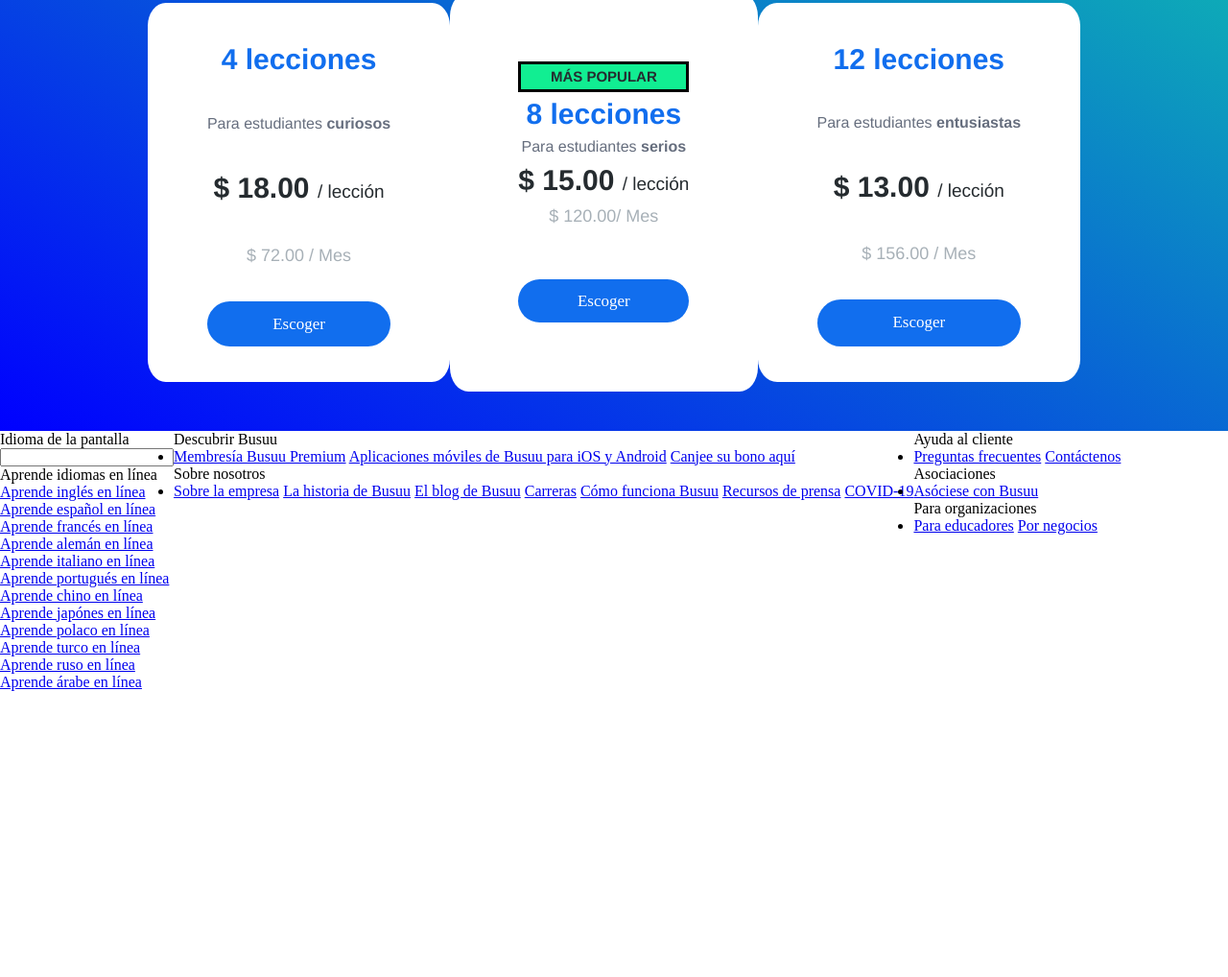
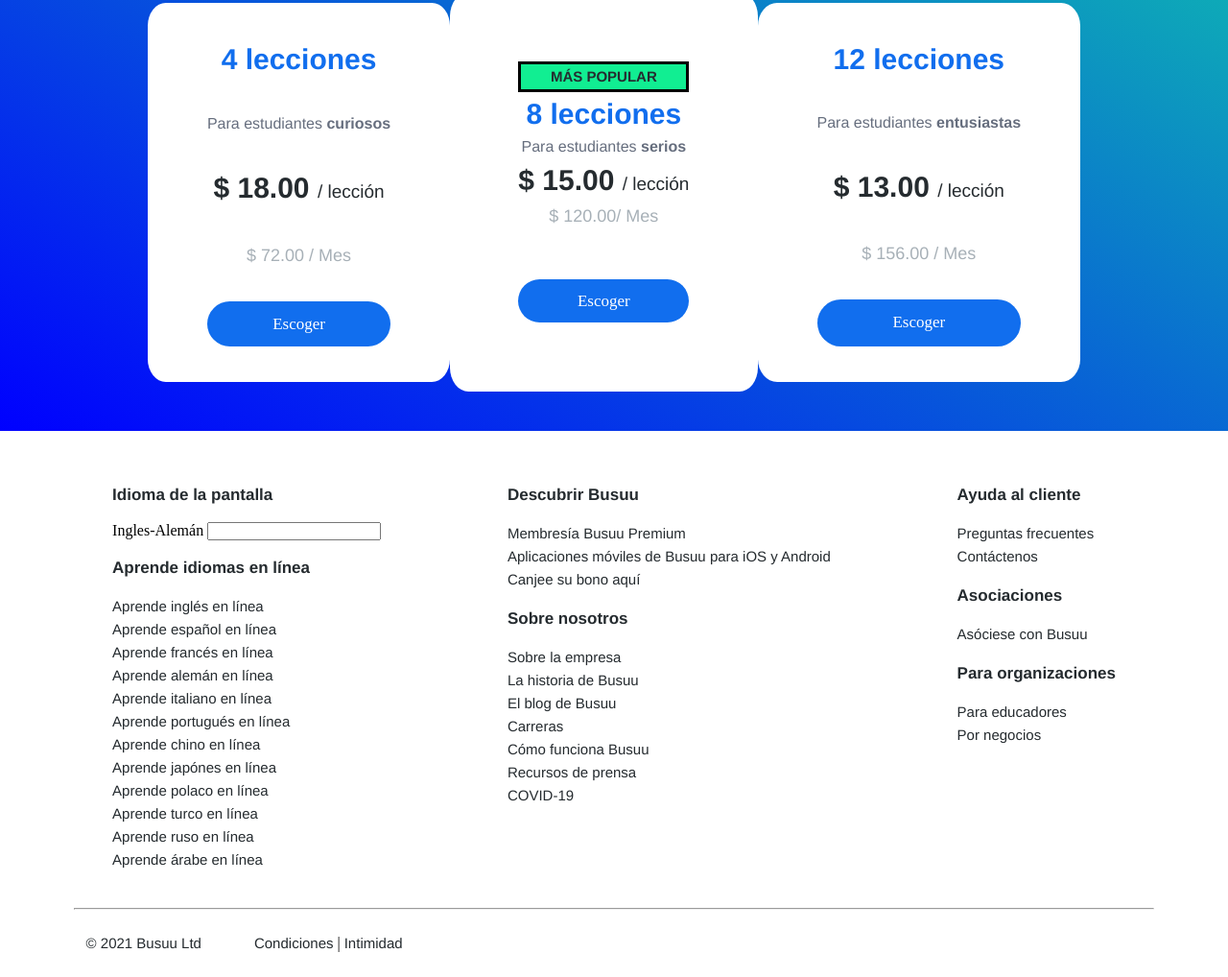
Before and after one commit to Jhamilchar/Busuu, a plain HTML site: page index.html in a window 1280 px wide. Shown: the part 3716-4734 px from the top of the page at 96% size. Before the commit the page ends 4436 px from the top, so only its background shows below. Drawn offline with Linux system fonts and the light colour scheme.

Commit message:
Página finalizada

```diff
--- a/index.html
+++ b/index.html
@@ -252,12 +252,13 @@
         </div>
     </section>
     <footer>
+        <div class="footer">
             <div class="footer-column">
                 <div>
                     <p>
                         Idioma de la pantalla
                     </p>
-                <label for=""></label>
+                    <label for="">Ingles-Alemán</label>
                     <input type="text" id="Name" name="Name" />
                 </div>
                 <div>
@@ -282,7 +283,7 @@
                     </ul>
                 </div>
             </div>
-        <div>
+            <div class="footer-column-1">
                 <p>
                     Descubrir Busuu
                 </p>
@@ -308,7 +309,7 @@
                     </li>
                 </ul>
             </div>
-        <div>
+            <div class="footer-column-2">
                 <p>
                     Ayuda al cliente
                 </p>
@@ -336,6 +337,18 @@
                     </li>
                 </ul>
             </div>
+        </div>
+        <hr>
+        <div class="row-footer">
+            <p>
+                © 2021 Busuu Ltd
+            </p>
+            <div>
+                <a href="#">Condiciones</a>
+                |
+                <a href="#">Intimidad</a>
+            </div>
+        </div>
     </footer>
 </body>
 </html>
--- a/style.css
+++ b/style.css
@@ -469,10 +469,28 @@ section{
                 padding: 7% 2.8rem;
                 color: #ffffff;
             }
-    footer{
+    .footer{
         display:flex;
         flex-direction: row;
+        padding: 3% 4%;
+        justify-content: space-around;
     }
+        .footer p{
+            color: #252b2f;
+            font-family: Nista , "Helvetica Neue", Helvetica, Arial, sans-serif;
+            font-weight: 800;
+            font-size: 17px;
+            line-height: 27px;
+            padding: 15px 0px;
+        }
+        .footer a{
+            text-decoration: none;
+            color: #252b2f;
+            font-weight: 500;
+            font-size: 15px;
+            line-height: 24px;
+            font-family: Nista , "Helvetica Neue", Helvetica, Arial, sans-serif;
+        }
         .footer-column{
             display:flex;
             flex-direction: column;
@@ -481,3 +499,36 @@ section{
                 display:flex;
                 flex-direction: column;
             }
+            .footer-column-1 li{
+                display:flex;
+                flex-direction: column;
+            }
+            .footer-column-2 li{
+                display:flex;
+                flex-direction: column;
+            }
+    hr{
+        align-items: center;
+        margin: 0% 6%;
+    }
+    .row-footer{
+        display: flex;
+        flex-direction: row;
+        padding: 2% 7%;
+    }
+        .row-footer p{
+            font-family: Nista , "Helvetica Neue", Helvetica, Arial, sans-serif;
+            font-weight: 500;
+            font-size: 15px;
+            color: #252b2f;
+        }
+        .row-footer div{
+            padding-left: 5%;
+        }
+            .row-footer a{
+                text-decoration: none;
+                font-family: Nista , "Helvetica Neue", Helvetica, Arial, sans-serif;
+                font-weight: 500;
+                font-size: 15px;
+                color: #252b2f;
+            }
```
Lines whose indentation alone changed are shown as unchanged.
